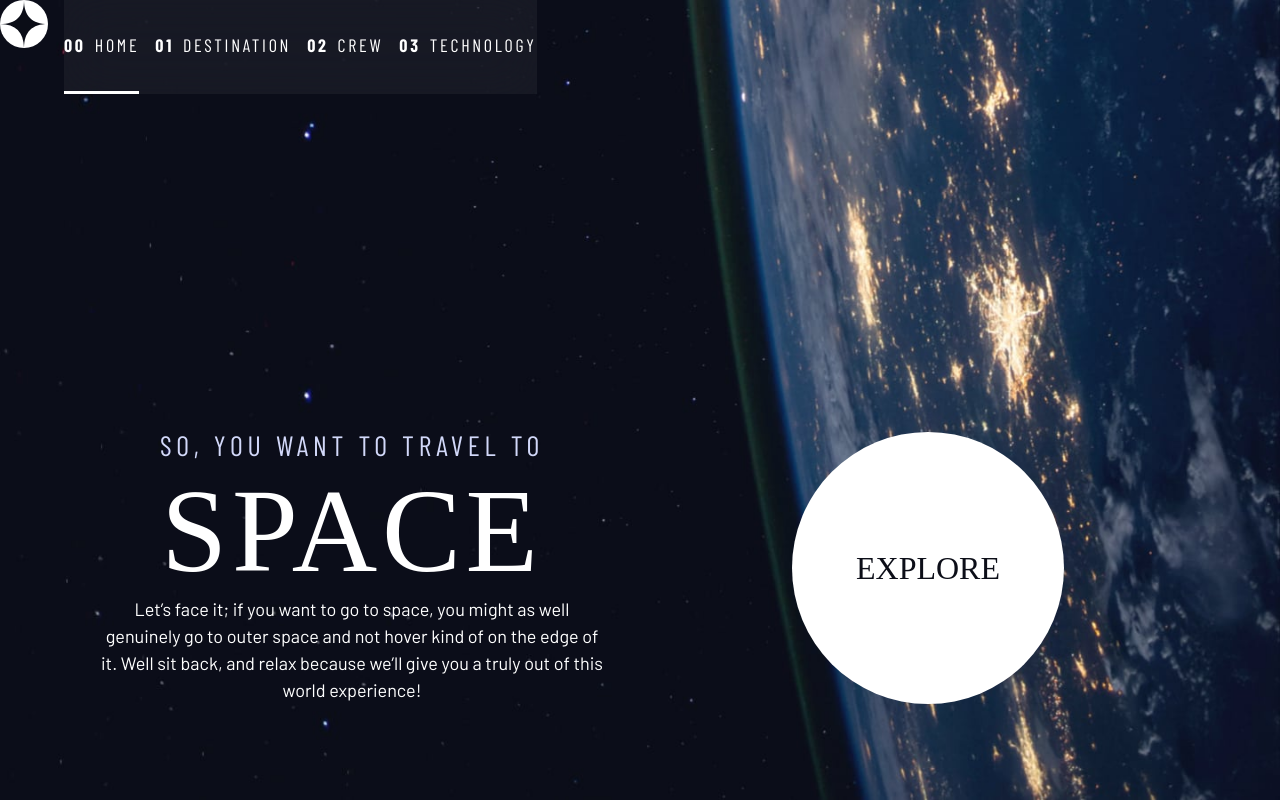
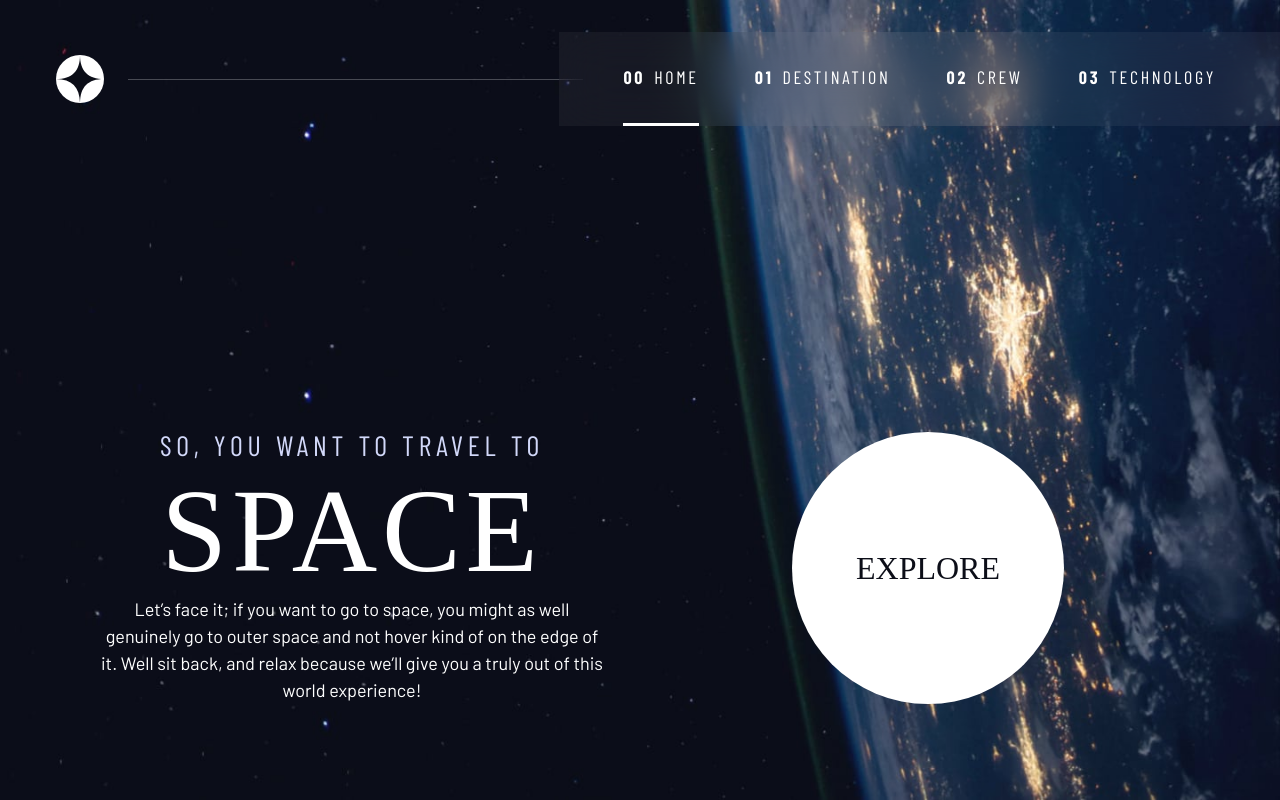
Before and after one commit to kTz1/space-tourism-website, a plain HTML site: page index.html in a window 1280 px wide. Drawn offline with nearby package versions, Linux system fonts and the light colour scheme; a web font is replaced by a local one.

Commit message:
added menu size screens and skip to content button

```diff
--- a/index.css
+++ b/index.css
@@ -34,7 +34,7 @@
 }
 
 /* Desktop */
-@media (min-width: 768px) {
+@media (min-width: 760px) {
     :root {
         --fs-800: 6.25rem;
         --fs-700: 3.5rem;
@@ -161,7 +161,7 @@ select {
 }
 
 /* Desktop container */
-@media (min-width: 768px) {
+@media (min-width: 760px) {
     .grid-container {
         column-gap: var(--container-gap, 2rem);
         grid-template-columns: minmax(2rem, 1fr) repeat(2, minmax(0, 40rem)) minmax(2rem, 1fr);
@@ -192,6 +192,21 @@ select {
     clip: rect(0, 0, 0, 0);
     white-space: nowrap; /* added line */
     border: 0;
+}
+
+.skip-to-content {
+    position: absolute;
+    z-index: 9999;
+    background: hsl(var(--clr-white));
+    color: hsl( var(--clr-dark));
+    padding: .5em 1em;
+    margin-inline: auto;
+    transform: translateY(-100%);
+    transition: transform 0.25s ease-in;
+}
+
+.skip-to-content:focus {
+    transform: translateY(0);
 }
 
 /* Colors */
@@ -279,12 +294,32 @@ select {
     transform: scale(1.5)
 }
 
+/* Primary header */
+.logo {
+    margin: 1.5rem clamp(1.5rem, 5vw, 3.5rem);
+}
+
+.primary-header {
+    justify-content: space-between;
+    align-items: center;
+}
+
 .primary-nav {
+    --gap: clamp(1.5rem, 5vw, 3.5rem);
     --underline-gap: 2rem;
     list-style: none;
     padding: 0;
     margin: 0;
     background: hsl( var(--clr-dark) / 0.95);
+}
+
+.primary-nav a {
+    text-decoration: none;
+}
+
+.primary-nav a > span {
+    font-weight: 700;
+    margin-right: 0.5em;
 }
 
 /* Glassmorphism supports */
@@ -347,13 +382,40 @@ select {
     }
 }
 
-.primary-nav a {
-    text-decoration: none;
+/* Tablet navigation */
+@media (min-width: 560px) {
+    .primary-nav {
+        padding-inline: clamp(3rem, 5vw, 7rem);
+    }
 }
 
-.primary-nav a > span {
-    font-weight: 700;
-    margin-right: 0.5em;
+@media (min-width: 560px) and (max-width: 760px) {
+    .primary-nav a > span {
+        display: none;
+    }
+}
+
+/* Desktop navigation */
+@media (min-width: 760px) {
+    .primary-header::after {
+        content: '';
+        display: block;
+        position: relative;
+        height: 1px;
+        width: 100%;
+        margin-right: -2.5rem;;
+        background: hsl(var(--clr-white) / .25);
+        order: 1;
+    }
+
+    nav {
+        order: 2
+    }
+
+    .primary-nav {
+        margin-block: 2rem;
+    }
+
 }
 
 .underline-indicators > * {
@@ -440,7 +502,7 @@ body {
 }
 
 /* Desktop */
-@media (min-width: 768px) {
+@media (min-width: 760px) {
     .home {
         background-image: url(./assets/home/background-home-desktop.jpg);
     }
--- a/index.html
+++ b/index.html
@@ -15,7 +15,7 @@
     <script src="index.js" defer></script>
 </head>
 <body class="home">
-
+    <a href="#main" class="skip-to-content">Skip to content</a>
     <header class="primary-header flex">
         <div>
             <img src="./assets/shared/logo.svg" alt="space tourism logo" class="logo" />
@@ -23,15 +23,15 @@
         <button class="mobile-nav-toggle" aria-controls="primary-nav"><span class="sr-only" aria-expanded="false">Menu</span></button>
         <nav>
             <ul id="primary-nav" data-visible="false" class="primary-nav underline-indicators flex">
-                <li class="active"><a class=" ff-sans-cond uppercase text-white letter-spacing-2" href="index.html"><span>00</span>Home</a></li>
-                <li><a class=" ff-sans-cond uppercase text-white letter-spacing-2" href="destination.html"><span>01</span>Destination</a></li>
-                <li><a class=" ff-sans-cond uppercase text-white letter-spacing-2" href=crew.html><span>02</span>Crew</a></li>
-                <li><a class=" ff-sans-cond uppercase text-white letter-spacing-2" href="technology.html"><span>03</span>Technology</a></li>
+                <li class="active"><a class=" ff-sans-cond uppercase text-white letter-spacing-2" href="index.html"><span aria-hidden="true">00</span>Home</a></li>
+                <li><a class=" ff-sans-cond uppercase text-white letter-spacing-2" href="destination.html"><span aria-hidden="true">01</span>Destination</a></li>
+                <li><a class=" ff-sans-cond uppercase text-white letter-spacing-2" href=crew.html><span aria-hidden="true">02</span>Crew</a></li>
+                <li><a class=" ff-sans-cond uppercase text-white letter-spacing-2" href="technology.html"><span aria-hidden="true">03</span>Technology</a></li>
             </ul>
         </nav>
     </header>
 
-    <div class="grid-container grid-container--home">
+    <main id="main" class="grid-container grid-container--home">
         <div>
             <h1 class="text-light fs-500 ff-sans-cond uppercase letter-spacing-1">So, you want to travel to
                 <span class="d-block fs-900 ff-serif text-white">Space</span>
@@ -45,7 +45,7 @@
         <div>
             <a href="#" class="large-button uppercase ff-serif text-dark bg-white">Explore</a>
         </div>
-    </div>
+    </main>
 
 </body>
 </html>
```
